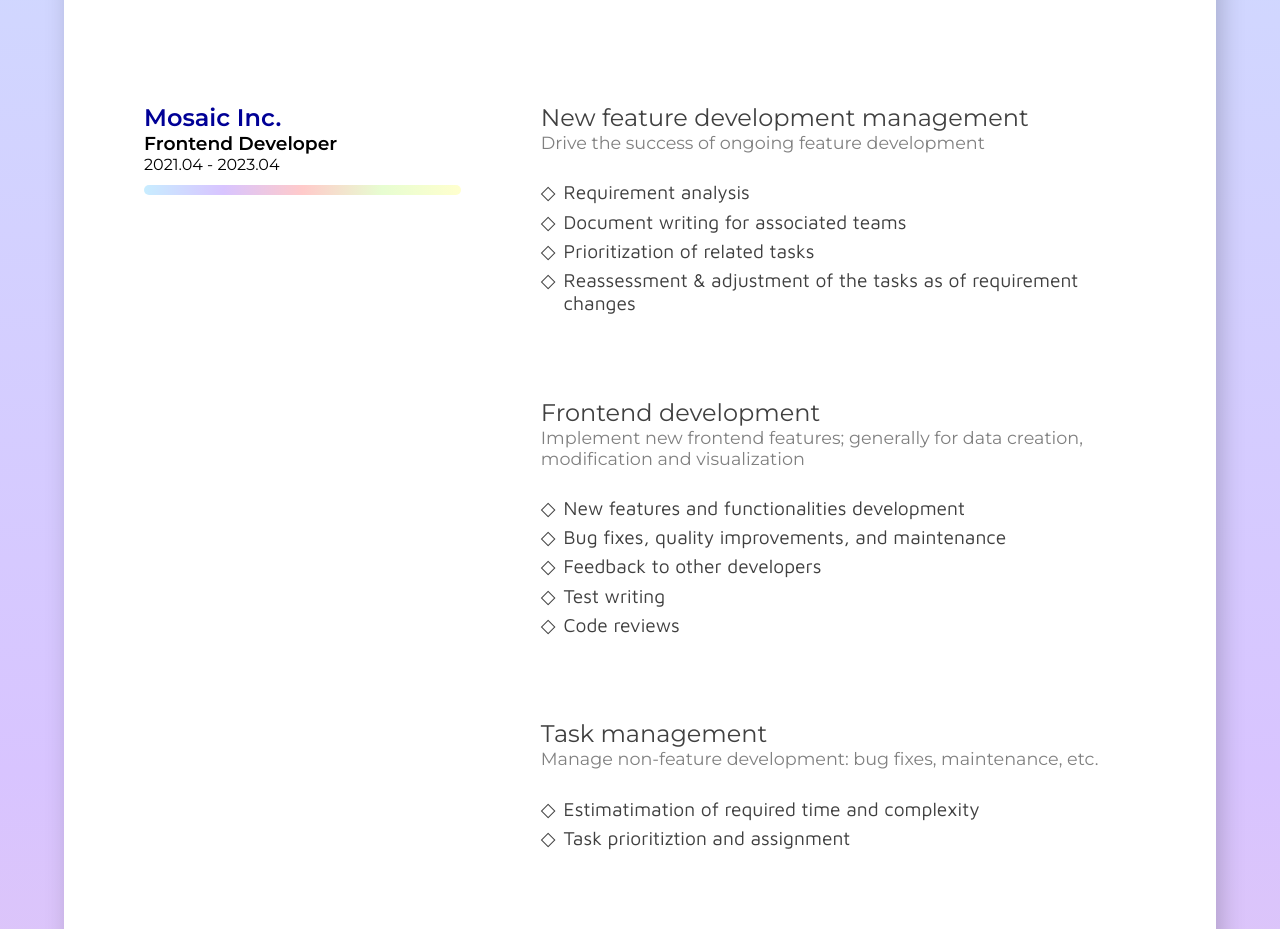
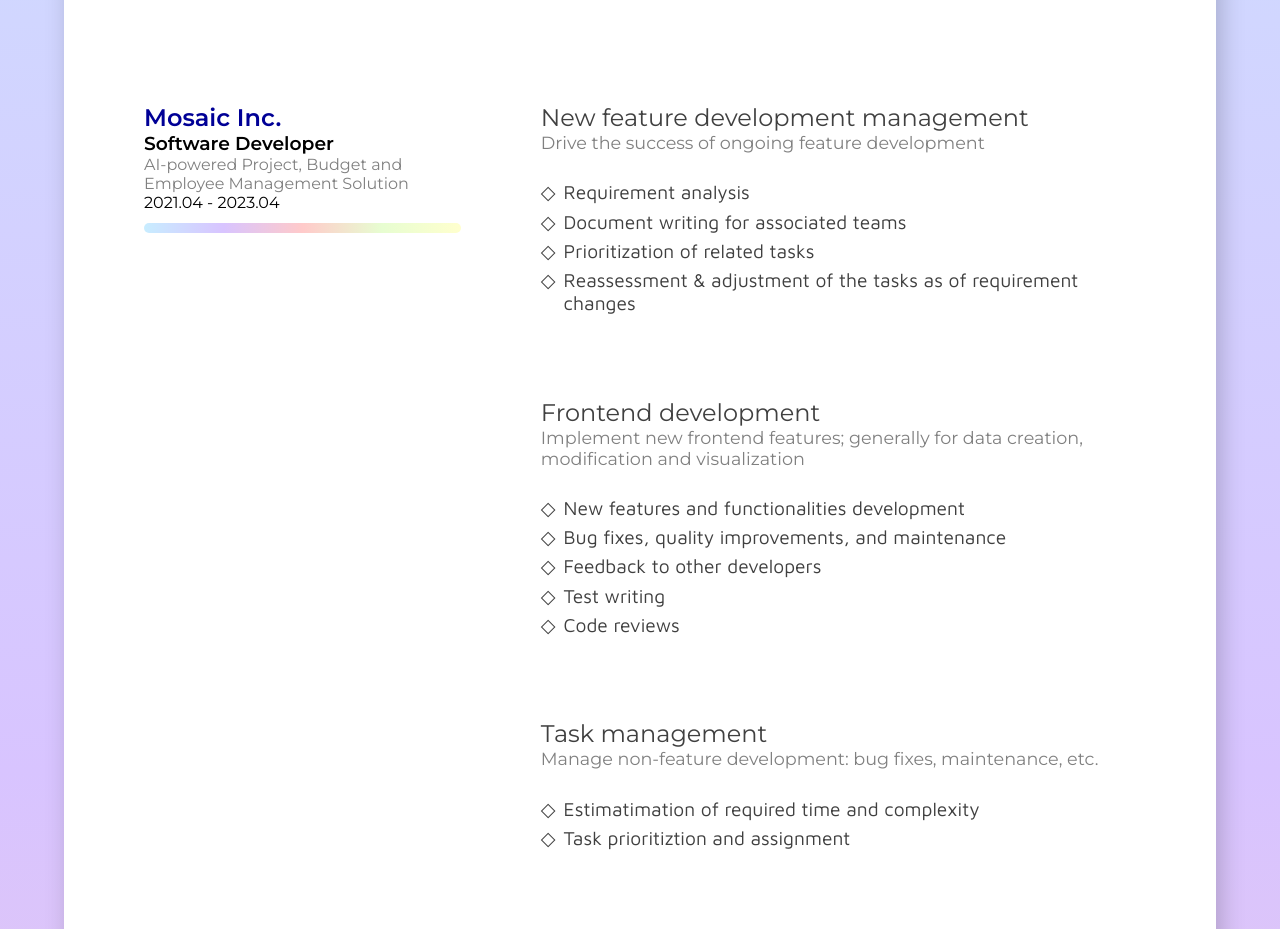
Before and after one commit to chanoonna/chanoonna, a React app: page / in a window 1280 px wide. Shown: the part 940-1869 px from the top of the page. Built offline with nearby package versions, Linux system fonts and the light colour scheme.

Commit message:
Add company description

```diff
--- a/src/components/Career.scss
+++ b/src/components/Career.scss
@@ -5,6 +5,13 @@
 .company-name {
   cursor: pointer;
   color: #000096;
+}
+
+.section-card-left.career {
+  h4 {
+    color: #808080;
+    font-weight: 400;
+  }
 }
 
 .section-card-right-item {
--- a/src/components/Career.tsx
+++ b/src/components/Career.tsx
@@ -40,6 +40,7 @@
           {career.company}
         </h2>
         <h3>{career.position}</h3>
+        <h4>{career.description}</h4>
         <p>{career.period}</p>
         <div className="section-divider" />
       </aside>
@@ -66,6 +67,7 @@
 interface ICareer {
   id: number;
   company: string;
+  description: string;
   url: string;
   position: string;
   period: string;
@@ -80,7 +82,8 @@
   {
     id: 1,
     company: 'Mosaic Inc.',
-    position: 'Frontend Developer',
+    description: 'AI-powered Project, Budget and Employee Management Solution',
+    position: 'Software Developer',
     url: 'https://www.mosaicapp.com/',
     period: '2021.04 - 2023.04',
     roles: [
```
